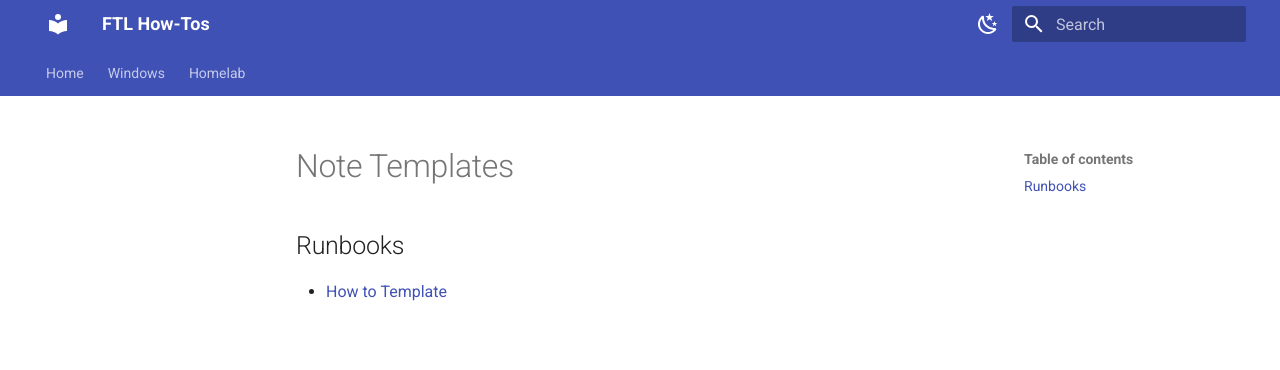
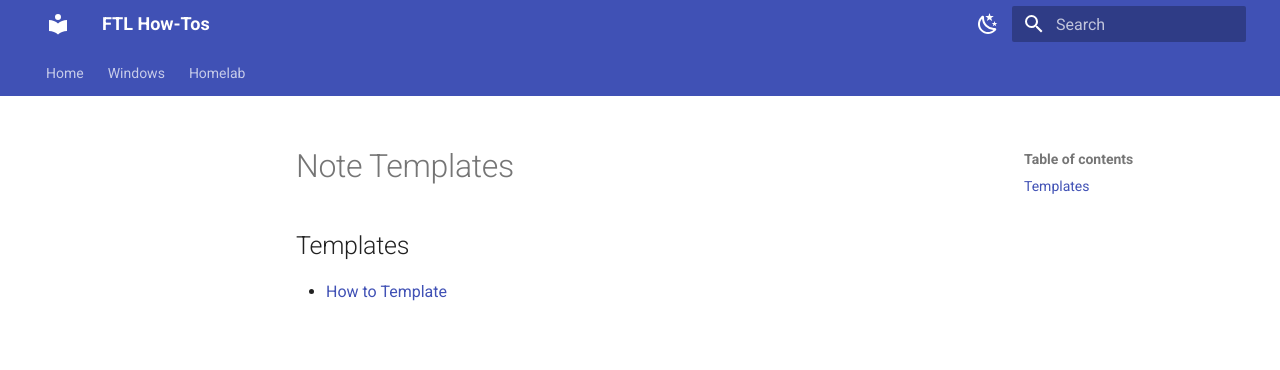
Before and after one commit to uceleke/FTL-HowTos, an MkDocs documentation site: the page built from docs/homelab/Note-Templates/index.md, in a window 1280 px wide. Shown: the top 370 px of the page. Built offline with MkDocs 1.6.1 and Material for MkDocs 9.7.7, drawn with Linux system fonts in a browser that asks for light colours.

Commit message:
Update index.md

```diff
--- a/docs/homelab/Note-Templates/index.md
+++ b/docs/homelab/Note-Templates/index.md
@@ -1,4 +1,4 @@
 # Note Templates
 
-## Runbooks
+## Templates
 - [How to Template](Template-Notes.md)
```
